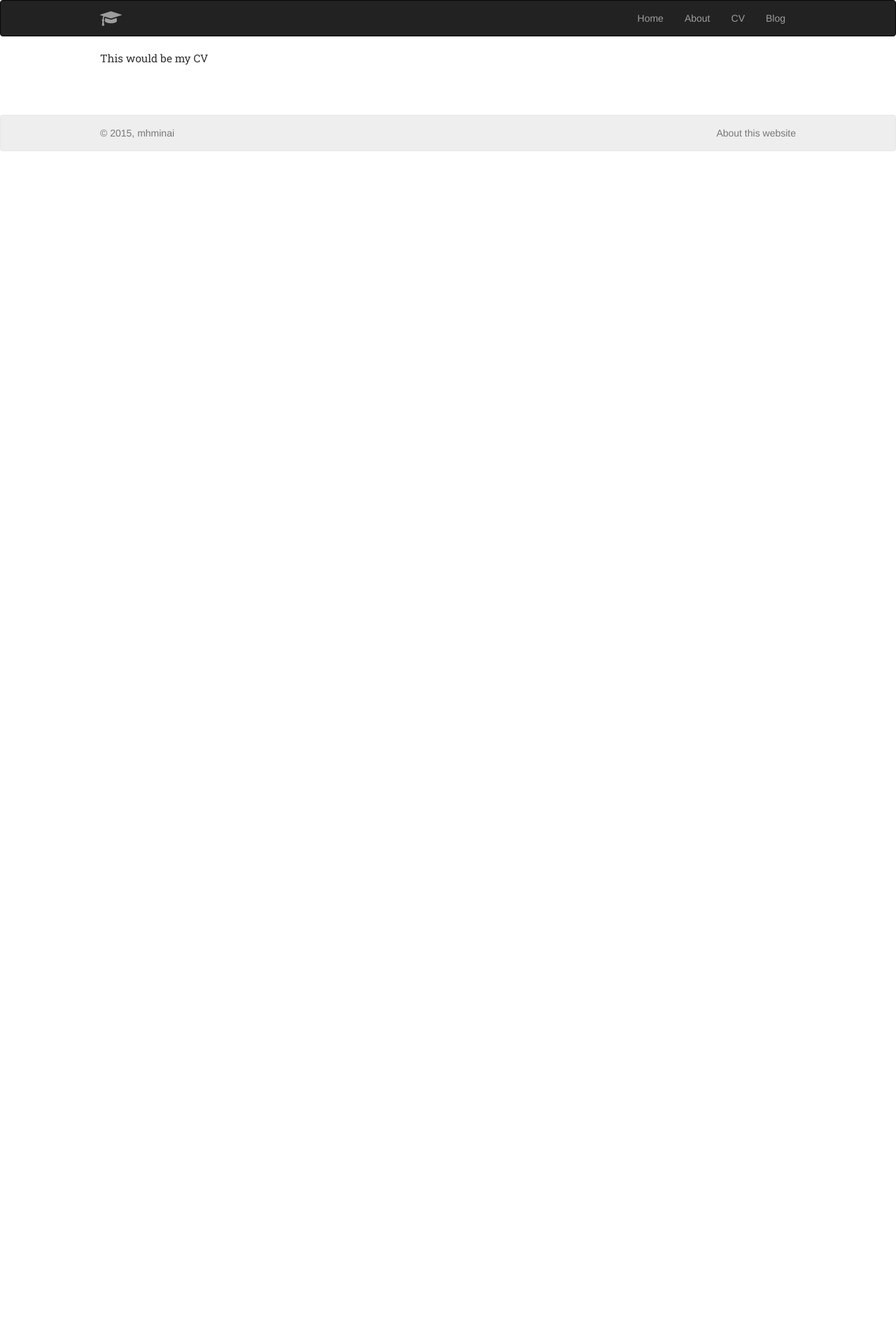
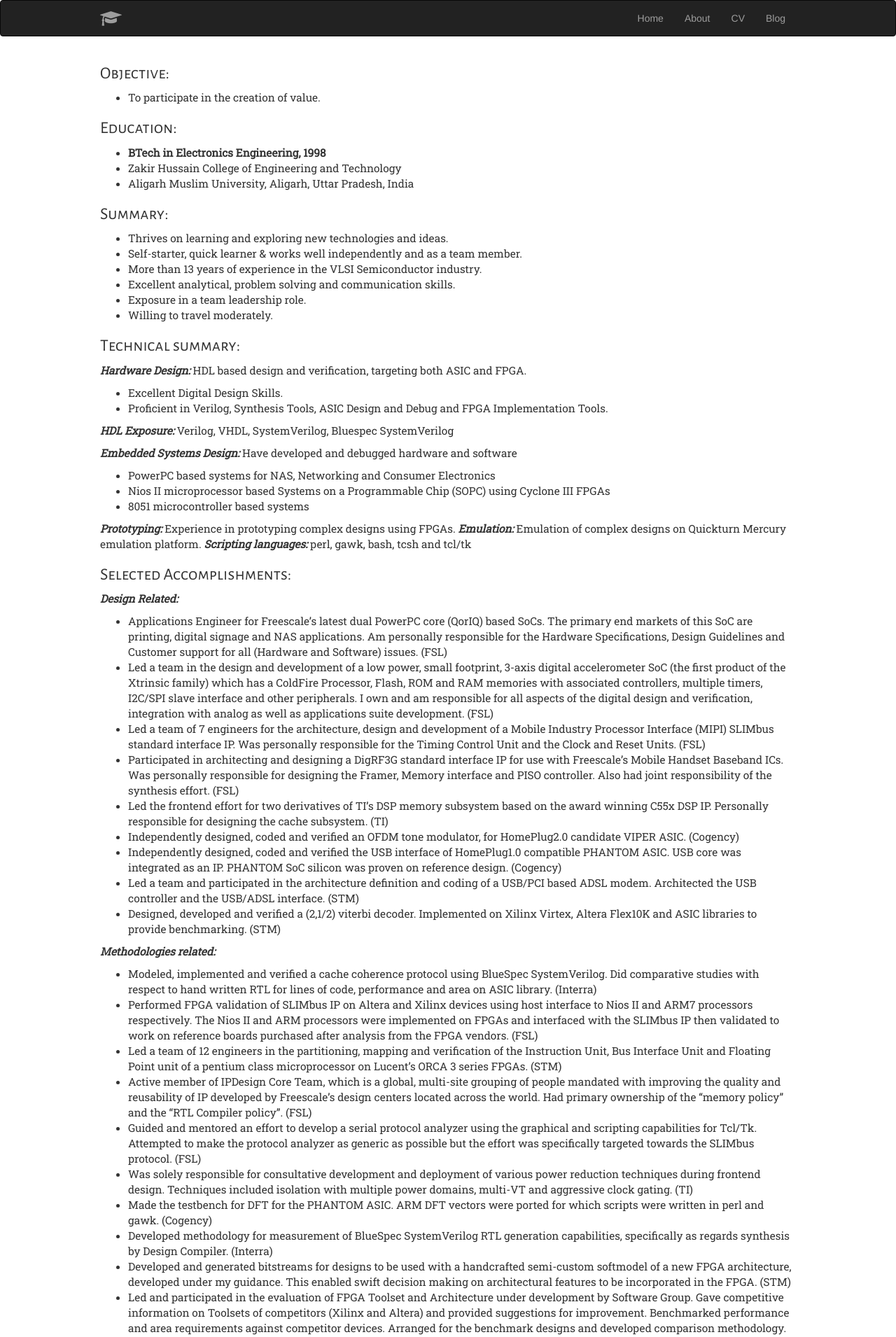
Before and after one commit to mhminai/mhminai.github.io, a Jekyll site: the page built from cv/index.md, in a window 1280 px wide. Shown: the top 1910 px of the page at 70% size. Built offline with Jekyll 4.4.1, drawn with Linux system fonts in a browser that asks for light colours; nearby versions of some CDN libraries; before the commit the page ends 900 px from its top, so only the background shows below that; some of the changed text lies outside the part shown.

Commit message:
Added CV

```diff
--- a/css/custom.css
+++ b/css/custom.css
@@ -75,6 +75,16 @@
   color: rgba(255,255,255,.5);
 }
 
+table {
+    border-collapse: collapse;
+    border-spacing: 0;
+    padding: 3px;
+    margin: 10px;
+} /* Make table wider */
+
+td, th {
+    padding: 3px 30px;
+} /* Add borders to cells */
 
 .container {
     max-width: 1024px;
--- a/cv/index.html
+++ /dev/null
@@ -1,6 +0,0 @@
----
-layout: default
-title: CV
----
-
-This would be my CV
--- /dev/null
+++ b/cv/index.md
@@ -0,0 +1,100 @@
+---
+layout: default
+title: CV
+---
+
+### Objective:
+
+* To participate in the creation of value.
+
+### Education:
+
+-   **BTech in Electronics Engineering, 1998**
+-   Zakir Hussain College of Engineering and Technology
+-   Aligarh Muslim University, Aligarh, Uttar Pradesh, India
+
+### Summary:
+
+-   Thrives on learning and exploring new technologies and ideas.
+-   Self-starter, quick learner & works well independently and as a team
+    member.
+-   More than 13 years of experience in the VLSI Semiconductor
+    industry.
+-   Excellent analytical, problem solving and communication skills.
+-   Exposure in a team leadership role.
+-   Willing to travel moderately.
+
+### Technical summary:
+
+***Hardware Design:*** HDL based design and verification, targeting both ASIC and FPGA.
+-   Excellent Digital Design Skills.
+-   Proficient in Verilog, Synthesis Tools, ASIC Design and Debug and
+    FPGA Implementation Tools.
+
+***HDL Exposure:*** Verilog, VHDL, SystemVerilog, Bluespec SystemVerilog
+
+***Embedded Systems Design:*** Have developed and debugged hardware and software
+-   PowerPC based systems for NAS, Networking and Consumer Electronics
+-   Nios II microprocessor based Systems on a Programmable Chip (SOPC)
+    using Cyclone III FPGAs
+-   8051 microcontroller based systems
+
+***Prototyping:*** Experience in prototyping complex designs using FPGAs.
+***Emulation:*** Emulation of complex designs on Quickturn Mercury emulation platform.
+***Scripting languages:*** perl, gawk, bash, tcsh and tcl/tk
+
+### Selected Accomplishments:
+
+***Design Related:***
+
+-   Applications Engineer for Freescale’s latest dual PowerPC core (QorIQ) based SoCs. The primary end markets of this SoC are printing, digital signage and NAS applications. Am personally responsible for the Hardware Specifications, Design Guidelines and Customer support for all (Hardware and Software) issues. (FSL)
+-   Led a team in the design and development of a low power, small footprint, 3-axis digital accelerometer SoC (the first product of the Xtrinsic family) which has a ColdFire Processor, Flash, ROM and RAM memories with associated controllers, multiple timers, I2C/SPI slave interface and other peripherals. I own and am responsible for all aspects of the digital design and verification, integration with analog as well as applications suite development. (FSL)
+-   Led a team of 7 engineers for the architecture, design and development of a Mobile Industry Processor Interface (MIPI) SLIMbus standard interface IP. Was personally responsible for the Timing Control Unit and the Clock and Reset Units. (FSL)
+-   Participated in architecting and designing a DigRF3G standard interface IP for use with Freescale’s Mobile Handset Baseband ICs. Was personally responsible for designing the Framer, Memory interface and PISO controller. Also had joint responsibility of the synthesis effort. (FSL)
+-   Led the frontend effort for two derivatives of TI’s DSP memory subsystem based on the award winning C55x DSP IP. Personally responsible for designing the cache subsystem. (TI)
+-   Independently designed, coded and verified an OFDM tone modulator, for HomePlug2.0 candidate VIPER ASIC. (Cogency)
+-   Independently designed, coded and verified the USB interface of HomePlug1.0 compatible PHANTOM ASIC. USB core was integrated as an IP. PHANTOM SoC silicon was proven on reference design. (Cogency)
+-   Led a team and participated in the architecture definition and coding of a USB/PCI based ADSL modem. Architected the USB controller and the USB/ADSL interface. (STM)
+-   Designed, developed and verified a (2,1/2) viterbi decoder. Implemented on Xilinx Virtex, Altera Flex10K and ASIC libraries to provide benchmarking. (STM)
+
+***Methodologies related:***
+
+-   Modeled, implemented and verified a cache coherence protocol using BlueSpec SystemVerilog. Did comparative studies with respect to hand written RTL for lines of code, performance and area on ASIC library. (Interra)
+-   Performed FPGA validation of SLIMbus IP on Altera and Xilinx devices using host interface to Nios II and ARM7 processors respectively. The Nios II and ARM processors were implemented on FPGAs and interfaced with the SLIMbus IP then validated to work on reference boards purchased after analysis from the FPGA vendors. (FSL)
+-   Led a team of 12 engineers in the partitioning, mapping and verification of the Instruction Unit, Bus Interface Unit and Floating Point unit of a pentium class microprocessor on Lucent’s ORCA 3 series FPGAs. (STM)
+-   Active member of IPDesign Core Team, which is a global, multi-site grouping of people mandated with improving the quality and reusability of IP developed by Freescale’s design centers located across the world. Had primary ownership of the “memory policy” and the “RTL Compiler policy”. (FSL)
+-   Guided and mentored an effort to develop a serial protocol analyzer using the graphical and scripting capabilities for Tcl/Tk. Attempted to make the protocol analyzer as generic as possible but the effort was specifically targeted towards the SLIMbus protocol. (FSL)
+-   Was solely responsible for consultative development and deployment of various power reduction techniques during frontend design. Techniques included isolation with multiple power domains, multi-VT and aggressive clock gating. (TI)
+-   Made the testbench for DFT for the PHANTOM ASIC. ARM DFT vectors were ported for which scripts were written in perl and gawk. (Cogency)
+-   Developed methodology for measurement of BlueSpec SystemVerilog RTL generation capabilities, specifically as regards synthesis by Design Compiler. (Interra)
+-   Developed and generated bitstreams for designs to be used with a handcrafted semi-custom softmodel of a new FPGA architecture, developed under my guidance. This enabled swift decision making on architectural features to be incorporated in the FPGA. (STM)
+-   Led and participated in the evaluation of FPGA Toolset and Architecture under development by Software Group. Gave competitive information on Toolsets of competitors (Xilinx and Altera) and provided suggestions for improvement. Benchmarked performance and area requirements against competitor devices. Arranged for the benchmark designs and developed comparison methodology. (STM)
+
+### Published Work
+
+1.  M. Ajmal, A. Samad, and M.H. Minai, ***“Basics of FPGA design in context with AES algorithm,”*** proceedings of national conference on Emerging Technologies NCET-08 Lucknow, pp. 313-318, March 29th – 30th, 2008.
+
+2.  Kafeel M.A and Minai H.,***”FPGA based AES Hardware implementation for secure management of systems”***, proceedings of the All India seminar on communication convergence, institution of engineers, Lucknow, India, September 8th - 9th, 2007.
+
+### Mentoring Activities
+
+-   Gave training on Verilog Hardware Description Language to 2007 and 2008 batch of fresh recruits. (FSL)
+-   Drove and participated in PowerPC processor core training to Applications Engineers. (FSL)
+-   Guided interns for final year projects
+    -   Establishment of a verification flow for Clock Domain Crossing checks using formal tools
+    -   Development of algorithms for use of a 3 axis accelerometer in mobile handsets
+
+### Work Experience
+
+|---------------------------------------------+-------------------------+-------------|
+| Organization                                | Designation             |   Duration  |
+|:--------------------------------------------|:------------------------|:-----------:|
+| Freescale Semiconductors (FSL) Noida, India | *Applications Engineer* | 2009 – 2012 |
+| Freescale Semiconductor (FSL) Noida, India  | *Design Manager*        | 2006 – 2009 |
+| Freescale Semiconductor (FSL) Noida, India  | *IC Design Engineer II* | 2005 – 2006 |
+| Texas Instruments (TI) Bangalore, India     | *Lead Engineer*         | 2004 – 2005 |
+| Interra Systems India Pvt. Ltd, Noida, India| *Senior Design Engineer*| 2003 – 2004 |
+| Cogency Semiconductor Inc., Toronto, Canada | *ASIC Design Engineer*  | 2001 – 2003 |
+| STMicroelectronics (STM) Noida, India       | *Team Leader*           | 1999 – 2001 |
+| STMicroelectronics (STM) Noida, India       | *Design Engineer*       | 1998 – 1999 |
+|---------------------------------------------+-------------------------+-------------|
```
